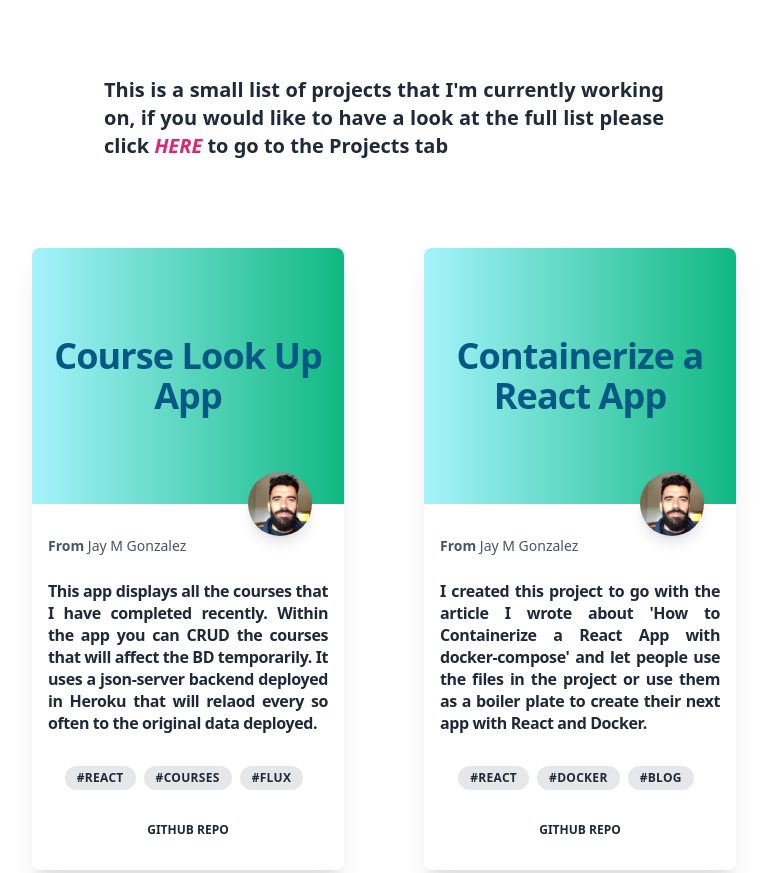
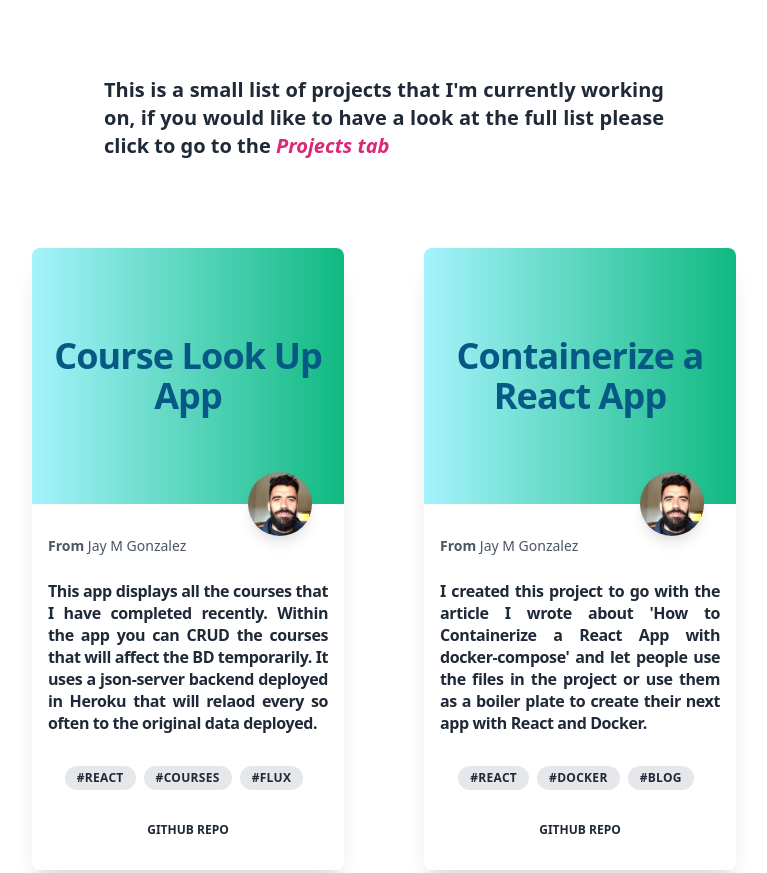
Before and after one commit to jaymgonzalez/my-site-react, a React (Create React App) app: page / in a window 1280 px wide. Shown: the part 1420-2293 px from the top of the page, without its empty margins (256-1023 px from the left). Built offline with nearby package versions, Linux system fonts and the light colour scheme.

Commit message:
add name to anchor link in homepage

```diff
--- a/src/components/HomePage.js
+++ b/src/components/HomePage.js
@@ -32,7 +32,7 @@ const HomePage = () => {
           Current Projects
         </p>
         <p className="font-bold sm:text-xl text-justify px-10">
-          This is a small list of projects that I'm currently working on, if you would like to have a look at the full list please click <a className="text-pink-600 hover:text-lightblue-800 italic" href="/projects">HERE </a> to go to the Projects tab
+          This is a small list of projects that I'm currently working on, if you would like to have a look at the full list please click to go to the <a className="text-pink-600 hover:text-lightblue-800 italic" href="/projects">Projects tab</a>
         </p>
       </div>
 
```
